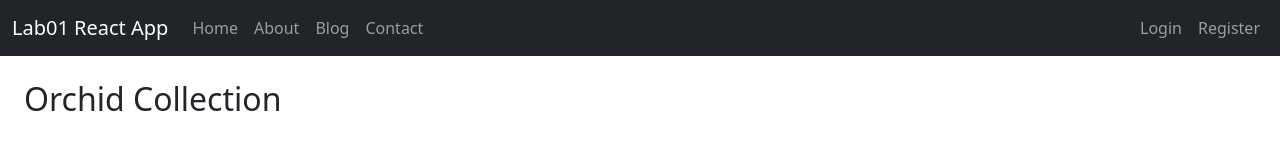
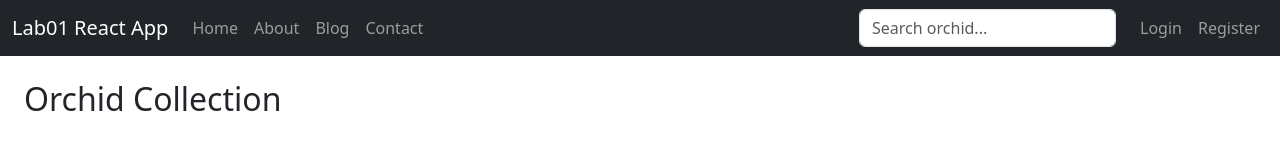
Before and after one commit to maidanghuy/SBA301_SP26, a React (Vite) app in the folder Slot04/EX01/: page / in a window 1280 px wide. Shown: the top 141 px of the page. Built offline with nearby package versions, Linux system fonts and the light colour scheme.

Commit message:
feat: add global search by name via navbar synced with URL

```diff
--- a/Slot04/EX01/src/components/Header.jsx
+++ b/Slot04/EX01/src/components/Header.jsx
@@ -2,9 +2,29 @@
 import Container from "react-bootstrap/Container";
 import Nav from "react-bootstrap/Nav";
 import Navbar from "react-bootstrap/Navbar";
-import { Link } from "react-router-dom";
+import Form from "react-bootstrap/Form";
+import { Link, useSearchParams, useNavigate } from "react-router-dom";
 
 function Header() {
+  const [searchParams, setSearchParams] = useSearchParams();
+  const navigate = useNavigate();
+
+  const query = searchParams.get("q") || "";
+  const category = searchParams.get("category") || "All";
+  const sort = searchParams.get("sort") || "name-asc";
+
+  const handleSearchChange = (e) => {
+    const value = e.target.value;
+
+    navigate("/");
+
+    setSearchParams({
+      category,
+      sort,
+      q: value,
+    });
+  };
+
   return (
     <Navbar bg="dark" variant="dark" expand="lg">
       <Container fluid>
@@ -30,6 +50,16 @@ function Header() {
             </Nav.Link>
           </Nav>
 
+          {/* SEARCH */}
+          <Form className="d-flex me-3">
+            <Form.Control
+              type="search"
+              placeholder="Search orchid..."
+              value={query}
+              onChange={handleSearchChange}
+            />
+          </Form>
+
           <Nav>
             <Nav.Link as={Link} to="/login">
               Login
--- a/Slot04/EX01/src/components/OrchidList.jsx
+++ b/Slot04/EX01/src/components/OrchidList.jsx
@@ -11,12 +11,16 @@ function OrchidList() {
 
   const category = searchParams.get("category") || "All";
   const sortBy = searchParams.get("sort") || "name-asc";
+  const query = searchParams.get("q") || "";
 
   // 1️⃣ FILTER
-  const filteredOrchids =
-    category === "All"
-      ? orchidsData
-      : orchidsData.filter((o) => o.category === category);
+  const filteredOrchids = orchidsData.filter((o) => {
+    const matchCategory = category === "All" || o.category === category;
+
+    const matchQuery = o.orchidName.toLowerCase().includes(query.toLowerCase());
+
+    return matchCategory && matchQuery;
+  });
 
   // 2️⃣ SORT
   const sortedOrchids = [...filteredOrchids].sort((a, b) => {
```
